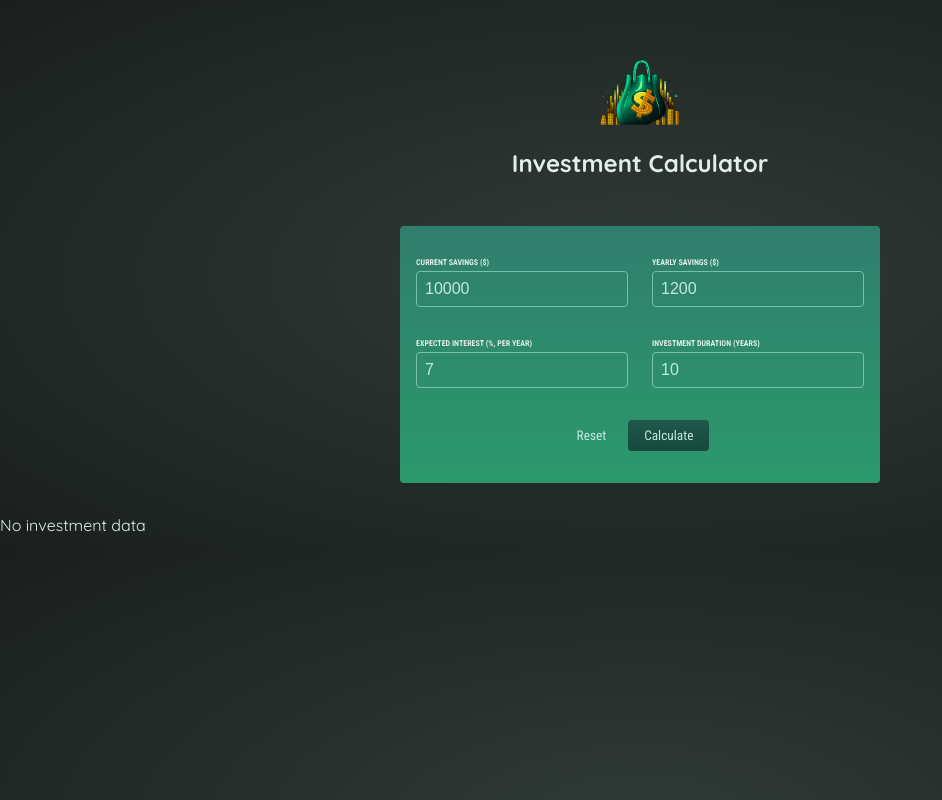
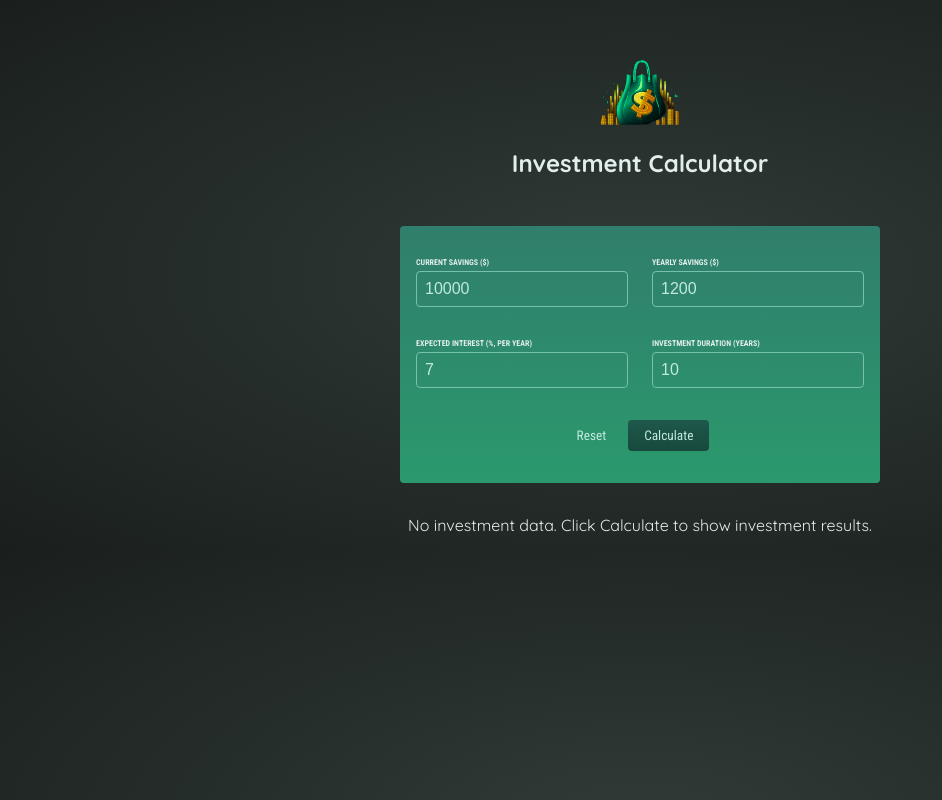
Before and after one commit to kavindu25/react-invest-calculator, a React (Create React App) app in the folder webapp/: page / in a window 1280 px wide. Shown: the whole page, without its empty margins (0-942 px from the left). Built offline with nearby package versions, Linux system fonts and the light colour scheme.

Commit message:
fix: styling fixes

```diff
--- a/webapp/src/App.js
+++ b/webapp/src/App.js
@@ -39,7 +39,7 @@ function App() {
 
       {/* Todo: Show below table conditionally (only once result data is available) */}
       {/* Show fallback text if no data is available */}
-      {!userInput && <p>No investment data</p>}
+      {!userInput && <p style={{textAlign:'center'}}>No investment data. Click Calculate to show investment results.</p>}
       {userInput && <Resultstable data={yearlyData} initialInvestment={userInput['current-savings']}/>}
     </div>
   );
--- a/webapp/src/index.css
+++ b/webapp/src/index.css
@@ -88,7 +88,7 @@ body {
   cursor: pointer;
 }
 
-button:hover {
+.button:hover {
   background: linear-gradient(180deg, #1b5346, #113c32);
 }
 
```
